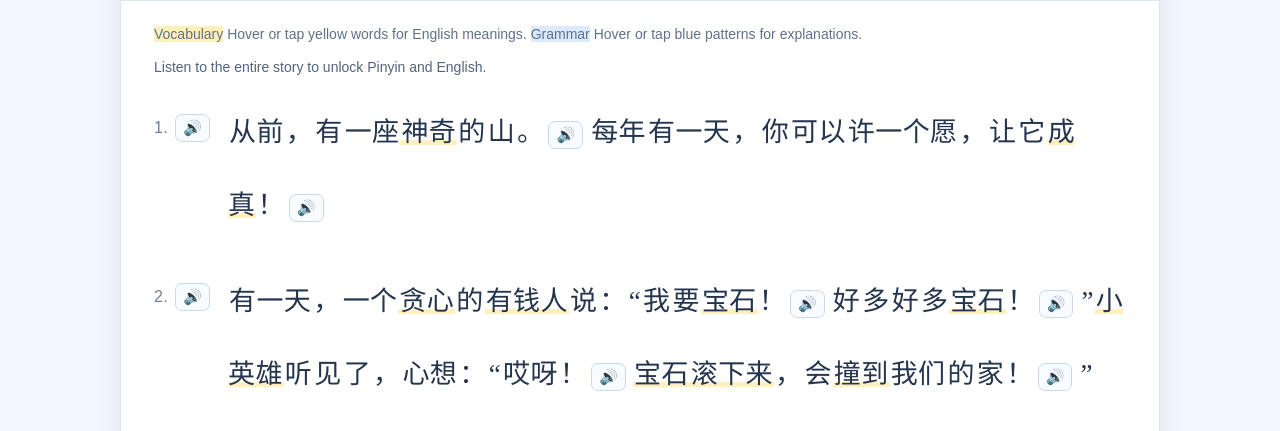
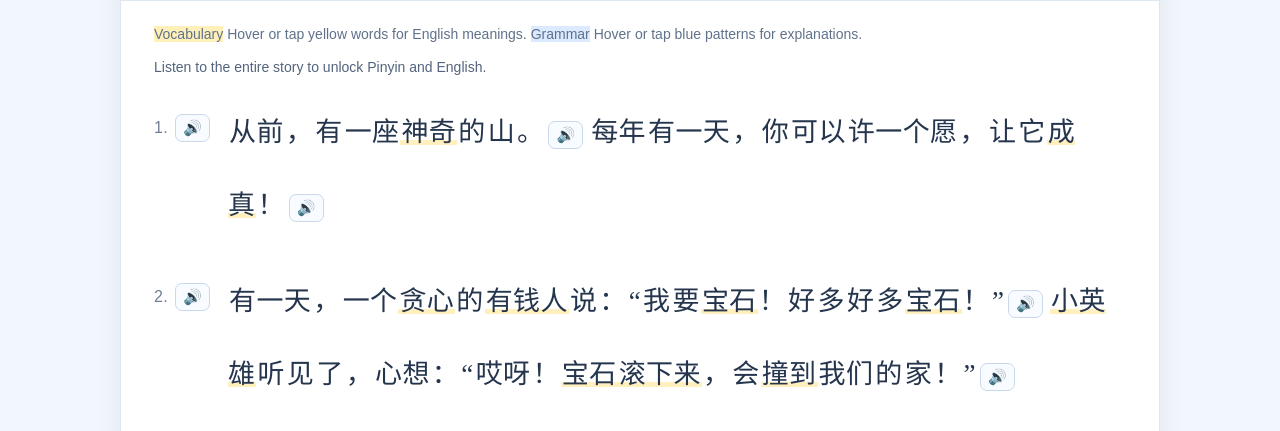
Before and after one commit to PVCS-Games/CFL, a plain HTML site: page StudentStory/Remy/index.html in a window 1280 px wide. Shown: the part 299-730 px from the top of the page. Drawn offline with Linux system fonts and the light colour scheme.

Commit message:
Fix quoted dialogue sentence grouping in Remy reading

```diff
--- a/StudentStory/Remy/index.html
+++ b/StudentStory/Remy/index.html
@@ -11,7 +11,24 @@ const LESSON_DATA={"schemaVersion":1,"title":"神奇的山","mode":"shortParagra
 const $=id=>document.getElementById(id);const el=(tag,cls,content)=>{const x=document.createElement(tag);if(cls)x.className=cls;if(content!==undefined)x.textContent=content;return x};let data, unlocked=false,showPy=false,showEn=false,mapPy=false,mapEn=false,slow=false,playToken=0,playing=false,spoken=null;let cards=[];
 function stopSpeech(){playToken++;playing=false;if('speechSynthesis'in window)speechSynthesis.cancel();document.querySelectorAll('.sentence.playing').forEach(x=>x.classList.remove('playing'));}
 function speak(text,rate=1,onfinish=()=>{},onerror=()=>{}){if(!('speechSynthesis'in window)){onerror();return}const u=new SpeechSynthesisUtterance(text);u.lang='zh-CN';u.rate=rate;const voices=speechSynthesis.getVoices();u.voice=voices.find(v=>/^zh[-_]CN/i.test(v.lang))||voices.find(v=>/^zh/i.test(v.lang))||null;u.onend=onfinish;u.onerror=onerror;speechSynthesis.speak(u)}
-function sentenceGroups(units){const result=[];let buffer=[];for(const u of units){buffer.push(u);if(/[。！？]/.test(u.c)){result.push(buffer);buffer=[]}}if(buffer.length)result.push(buffer);return result}
+function sentenceGroups(units){
+ // Keep complete dialogue together: quoted punctuation does not terminate a sentence
+ // until its closing quotation mark. Never strand ” at the start of the next segment.
+ const result=[];let buffer=[],quoteDepth=0,endedInsideQuote=false;
+ const flush=()=>{if(buffer.length){result.push(buffer);buffer=[];}endedInsideQuote=false;};
+ for(const u of units){
+  const text=u.c||'';
+  for(const ch of text){if(ch==='“')quoteDepth++;else if(ch==='”')quoteDepth=Math.max(0,quoteDepth-1);}
+  buffer.push(u);
+  if(quoteDepth>0){
+   if(/[。！？]/.test(text))endedInsideQuote=true;
+   continue;
+  }
+  if(/[。！？]/.test(text)||text.includes('”')&&endedInsideQuote)flush();
+ }
+ flush();
+ return result;
+}
 let activeReadingNote=null;
 function hideNote(){if(activeReadingNote)activeReadingNote.classList.remove('is-active');activeReadingNote=null;$('note').hidden=true;}
 document.addEventListener('pointerdown',e=>{if(!e.target.closest('#reading .unit'))hideNote()});
```
